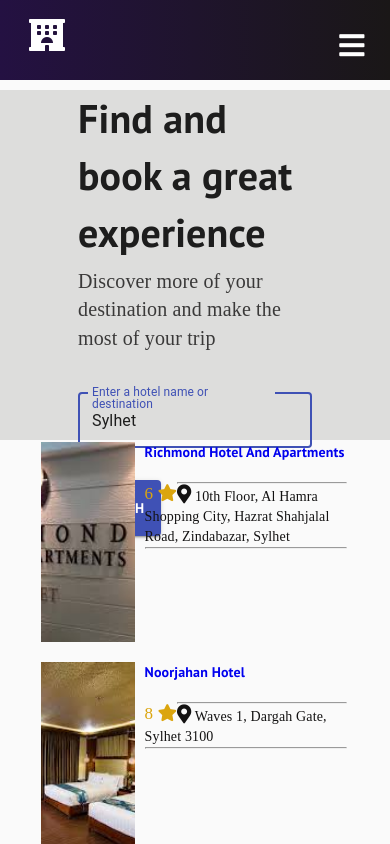
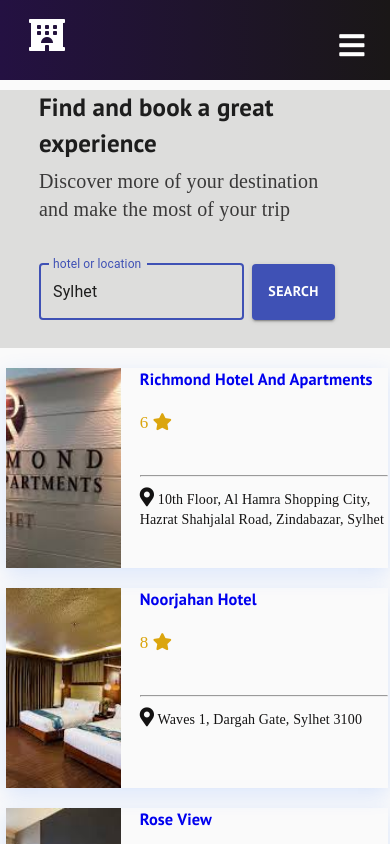
Before and after one commit to BarunBlog/Get-Easy-Hotel, a React (Create React App) app: page /hotels in a window 390 px wide. Shown: the top 844 px of the page. Built offline with nearby package versions, Linux system fonts and the light colour scheme.

Commit message:
fixed styling issues of hotel files

```diff
--- a/src/components/pages/Hotel.css
+++ b/src/components/pages/Hotel.css
@@ -76,18 +76,26 @@
     transform: scale(1.1);
 }
 
-.rating_p{
+.hotel_rating_p{
     color: rgb(219, 165, 14);
     font-size: 17px;
     float: left;
 }
-.address_p{
+.hotel_address_p{
+    margin-top: 10px;
     color: rgb(19, 18, 18);
+}
+.hotel_rating_p_small{
+    color: rgb(219, 165, 14);
+    font-size: 17px;
+    float: left;
+    display: none;
 }
 
 .overView{
     width: 100%;
     height: auto;
+    margin-bottom: 20px;
 }
 .overview_p{
     font-size: 20px;
@@ -120,3 +128,18 @@
         height: auto;
     }
 }
+
+@media screen and (max-width: 320px){
+    .hotel_container_inner{
+        width: 98%;
+    }
+}
+
+@media screen and (max-width: 231px){
+    .hotel_rating_p{
+        display: none;
+    }
+    .hotel_rating_p_small{
+        display: inline;
+    }
+}
--- a/src/components/pages/Hotel.js
+++ b/src/components/pages/Hotel.js
@@ -18,13 +18,15 @@
 
                   {Array.prototype.push.apply(arr,  Array.from(Array(hotel.star-1).keys()) )}
                   {arr.map((item, i) =>
-                      <p key={i} className="rating_p">{item.star} <i className="fas fa-star"></i></p>
+                      <p key={i} className="hotel_rating_p">{item.star} <i className="fas fa-star"></i></p>
                   )}
-                  <br/>
+                  <p className="hotel_rating_p_small"><i className="fas fa-star"></i></p>
+                  <br/><br/>
 
                   <hr/>
 
-                  <p className="address_p"><i className="fas fa-map-marker-alt map_icon"/> { hotel.address }</p>
+                  <p className="hotel_address_p"><i className="fas fa-map-marker-alt map_icon"/> { hotel.address }</p>
+                  <br/>
 
                   <div className="hotel_image_container">
                     <div className="hotel_image_container1">
--- a/src/components/pages/Hotels.css
+++ b/src/components/pages/Hotels.css
@@ -4,7 +4,7 @@
     width: 100%;
     height: auto;
     min-height: 700px;
-    overflow: auto;
+    overflow: hidden;
 }
 
 .hotel_search_container{
@@ -12,14 +12,15 @@
     position: relative;
     margin: 0 auto;
     width: 100%;
-    height: 350px;
+    height: auto;
 }
 
 .hotel_search_container_inner {
     position: relative;
     margin: 0 auto;
     width: 60%;
-    height: 350px;
+    height: auto;
+    margin-bottom: 20px;
 }
 
 .hotel_search_container_inner > h1{
@@ -68,7 +69,7 @@
     margin-top: 2px;
     margin-left: 2px;
     margin-right: 2px;
-
+    box-shadow: 0 6px 20px rgba(56, 125, 255, 0.17);
 }
 
 .hotel_list_inner1{
@@ -104,7 +105,7 @@
     margin: 0 auto;
     width: 65%;
     height: auto;
-    margin-left: 10px;
+    margin-left: 5%;
     float: left;
 }
 
@@ -119,7 +120,43 @@
 }
 .address_p{
     color: rgb(19, 18, 18);
+    margin-top: 10px;
 }
 .map_icon{
     font-size: 19px;
 }
+
+.hotel_list_inner2 > hr{
+    color: rgb(240, 240, 248);
+}
+
+@media only screen and (max-width: 600px) {
+    .hotel_search_container_inner{
+      width: 80%;
+    }
+}
+
+@media only screen and (max-width: 400px) {
+    .hotel_search_container_inner > h1{
+        font-size: 25px;
+    }
+    .hotel_list_outer{
+        width: 98%;
+    }
+}
+
+@media only screen and (max-width: 350px) {
+    .address_p, .hotel_name{
+        text-overflow: ellipsis;
+        overflow: hidden;
+        white-space: nowrap;
+    }
+    .hotel_search_container_inner{
+        width: 98%;
+    }
+}
+
+
+@media only screen and (max-width: 350px) {
+
+}
--- a/src/components/pages/Hotels.js
+++ b/src/components/pages/Hotels.js
@@ -1,4 +1,4 @@
-import React, { useEffect, useState } from 'react';
+import React, { useLayoutEffect, useEffect, useState } from 'react';
 import { Link } from 'react-router-dom';
 
 import '../../App.css';
@@ -25,6 +25,10 @@
     submit: {
         margin: theme.spacing(2, 0, 0),
         height: '56px',
+    },
+    '@media (min-width: 780px)' : {
+
+
     },
 }));
 
@@ -201,14 +205,15 @@
                         </div>
 
                         <div className='hotel_list_inner2'>
-                            <h4>{ item.hotelName }</h4>
+                            <h3 className="hotel_name">{ item.hotelName }</h3>
                             <br/>
 
                             <p className="rating_p">{item.star} <i className="fas fa-star"></i></p>
+                            <br/><br/>
+                            <hr/>
 
-                            <hr/>
                             <p className="address_p"><i className="fas fa-map-marker-alt map_icon"/> { item.address }</p>
-                            <hr/>
+
 
 
 
@@ -227,6 +232,45 @@
 
     const classes = useStyles();
 
+
+    const [size, setSize] = useState([0, 0]);
+
+    useLayoutEffect(() => {
+        function updateSize() {
+            setSize([window.innerWidth, window.innerHeight]);
+        }
+        window.addEventListener('resize', updateSize);
+        updateSize();
+        return () => window.removeEventListener('resize', updateSize);
+    }, []);
+
+    let xsTextField, smTextField;
+    let xsButton, smButton;
+    let textFieldLabel;
+
+    if(size[0] >= 475){
+        textFieldLabel = "Enter a hotel name or destination"
+    }else{
+        textFieldLabel = "hotel or location"
+    }
+
+    if(size[0] >= 600) {
+        xsTextField = 12;
+        smTextField = 10;
+        xsButton = 12;
+        smButton = 2;
+    }
+    else if(size[0] < 600 && size[0] > 300){
+        xsTextField = 8;
+        smTextField = 6;
+        xsButton = 4;
+        smButton = 2;
+    }
+    else{
+        xsTextField = 12;
+        smTextField = 12;
+    }
+
     return (
 
         <div className='hotel_search_container'>
@@ -239,7 +283,7 @@
 
                     <form onSubmit={onSearchSubmit} className={classes.form} noValidate>
                         <Grid container spacing={1}>
-                            <Grid item xs={12} sm={10}>
+                            <Grid item xs={xsTextField} sm={smTextField}>
 
 
                                 <TextField
@@ -247,7 +291,7 @@
                                     margin="normal"
                                     fullWidth
                                     id="destination"
-                                    label="Enter a hotel name or destination"
+                                    label={textFieldLabel}
                                     name="destination"
                                     autoFocus
                                     value={search}
@@ -255,8 +299,8 @@
                                     onChange={onSearch}
                                 />
                             </Grid>
-
-                            <Grid item xs={12} sm={2}>
+                            { size[0] > 300 &&
+                            <Grid item xs={xsButton} sm={smButton}>
                                 <Button
                                     type="submit"
                                     variant="contained"
@@ -266,8 +310,9 @@
                                 >
                                     Search
                                 </Button>
-                            </Grid>
+                            </Grid>}
                         </Grid>
+                        <br/>
 
                     </form>
                 </div>
```
